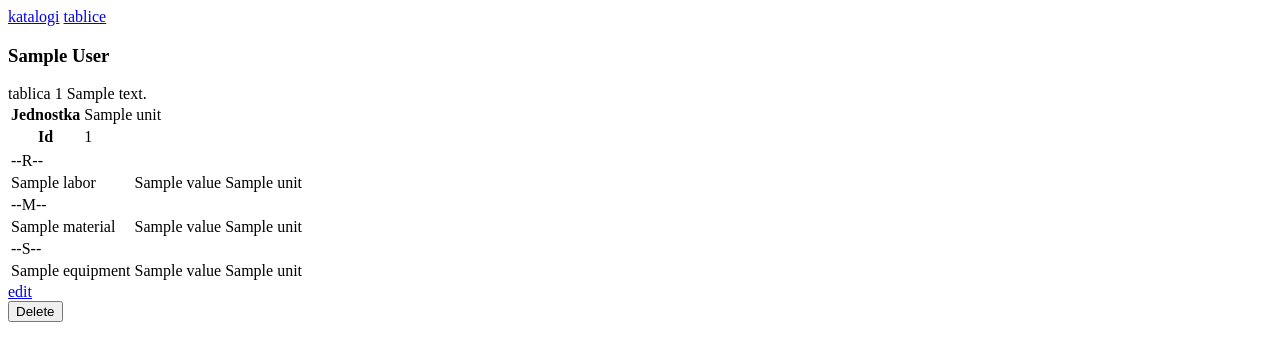
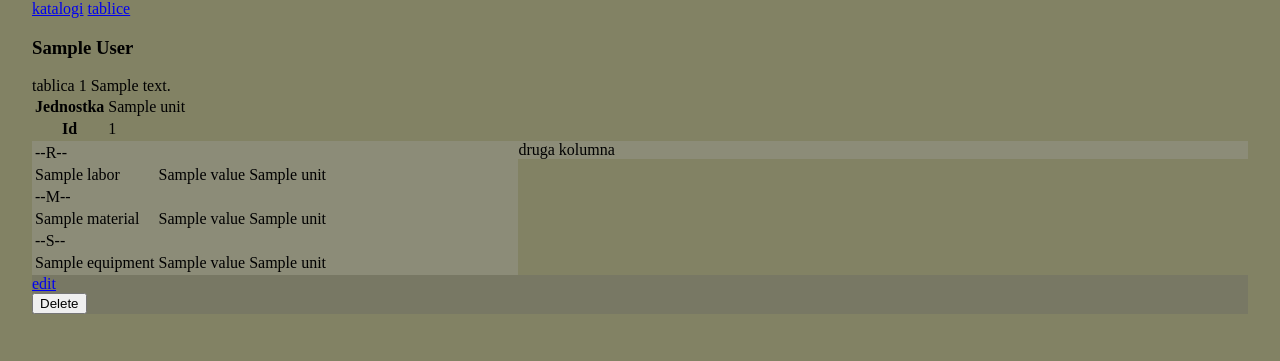
Before and after one commit to MateuszBielski/kosztorysy, a Symfony app: template templates/table_row/show.html.twig in a window 1280 px wide. Shown: the top 361 px of the page. Run offline with Twig, Linux system fonts and the light colour scheme; the template is opened without the code that fills it: most values are stand-ins (such as "Sample title", 1, 10 or a date in 2020); some libraries are stand-ins or nearby versions.

Commit message:
div's css for tableRow show

```diff
--- /dev/null
+++ b/public/css/styl.css
@@ -0,0 +1,36 @@
+
+html {
+	background-color: rgb(130, 130, 100);
+	color: #000;
+	margin: 0;
+	padding: 0;
+}
+body {
+        margin: 0 auto;
+	padding: 0;
+        display: block;
+	width: 95%;
+        overflow: auto;
+}
+#header {
+    width: 100%;
+    float: left;
+
+}
+#leftcol {
+	width: 40%;
+	float: left;
+	overflow: hidden;
+	background-color: rgb(140, 140, 120);
+}
+#rightcol {
+	width: 60%;
+	float: left;
+	overflow: hidden;
+	background-color: rgb(140, 140, 120);
+}
+#footer{
+    clear: both;
+	width: 100%;
+	background-color: rgb(120, 120, 100);
+}
--- a/templates/base.html.twig
+++ b/templates/base.html.twig
@@ -3,13 +3,17 @@
     <head>
         <meta charset="UTF-8">
         <title>{% block title %}WelcomeXX!{% endblock %}</title>
-        {% block stylesheets %}{% endblock %}
+        {% block stylesheets %}
+            {# <link href="{{ asset('css/styl.css') }}" rel="stylesheet"/> #}
+            <link href="../../css/styl.css" rel="stylesheet"/>
+        {% endblock %}
         {% block scripts %}{% endblock %}
     </head>
     <body>
+        <div id="header">
         <a href="{{ path('catalog_index') }}">katalogi</a>
         <a href="{{ path('cl_table_index') }}">tablice</a>
-        {% block body %}{% endblock %}
+        {% block body %}</div>{% endblock %}
         {# {% block javascripts %}{% endblock %} #}
     </body>
 </html>
--- a/templates/table_row/show.html.twig
+++ b/templates/table_row/show.html.twig
@@ -3,6 +3,7 @@
 {% block title %}TableRow{% endblock %}
 
 {% block body %}
+
     <h3>{{table_row.getFullName()}}</h3>
     tablica {{ table_row.myNumber }}  {{ table_row.CompoundDescription() }}
     <table class="table">
@@ -17,13 +18,15 @@
             </tr>
         </tbody>
     </table>
+</div>
+<div id="leftcol">
     <table>
         <tr>
             <td>--R--</td>
         </tr>
         {% for rob in table_row.labors %}
             <tr>
-                <td>{{rob.getName()}}</td>
+                <td>{{ rob.getName() }}</td>
                 <td>{{ rob.getValue() }}</td>
                 <td>{{ rob.getUnit() }}</td>
             </tr>
@@ -49,10 +52,33 @@
             </tr>
         {% endfor %}
     </table>
+</div>
+<div id="rightcol">
+        druga kolumna
+</div>
+<div id="footer">
+    <a href="{{ path('table_row_edit', {'id': table_row.id}) }}">edit</a>
+    {{ include('table_row/_delete_form.html.twig') }}
+</div>
 
+    {# <div class="divDwieKolumny"> #}
+
+        {# <div class="divKolumnaNaPolSzerokosci"> #}
+            {# <div> #}
+            {# </div> #}
+            {# <div> #}
+            {# </div> #}
+        {# </div> #}
+        {# <div class="divKolumnaNaPolSzerokosci"> #}
+
+
+        {# </div> #}
+    {# </div> #}
+    {# <div> #}
+
+
+    {# </div> #}
     {# <a href="{{ path('table_row_index') }}">back to list</a> #}
 
-    <a href="{{ path('table_row_edit', {'id': table_row.id}) }}">edit</a>
 
-    {{ include('table_row/_delete_form.html.twig') }}
 {% endblock %}
```
